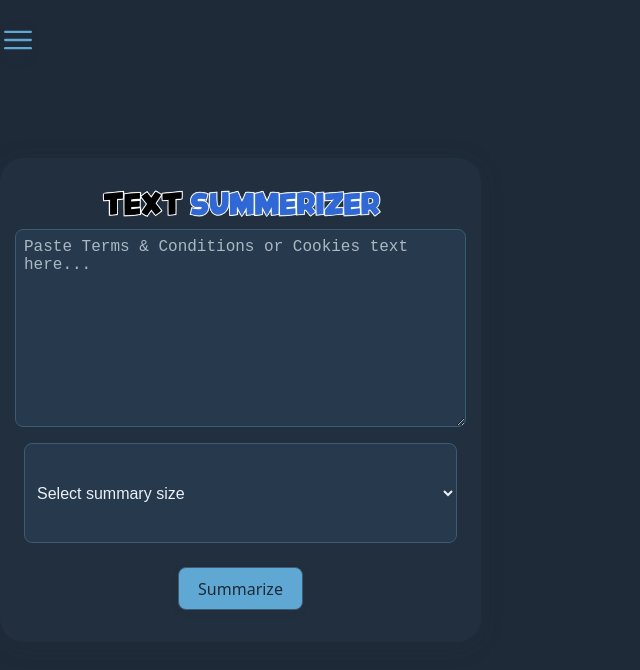
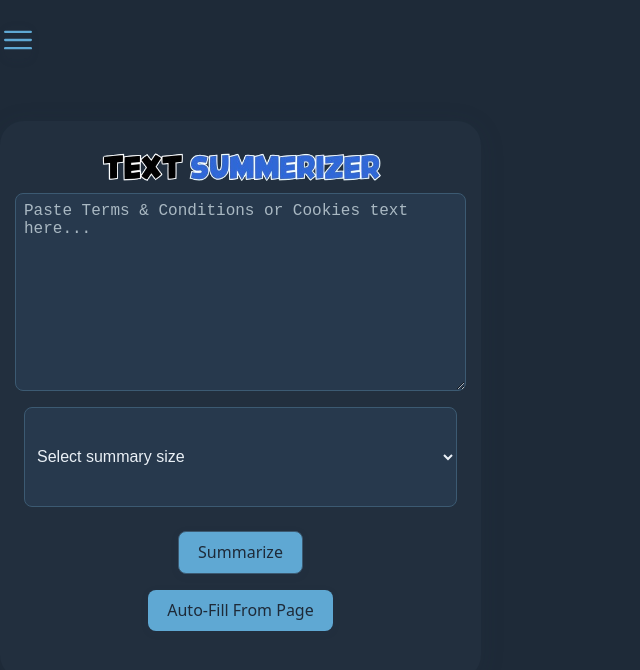
Before and after one commit to rudresh-coder/tcs-summarizer, a React (Vite) app: page / in a window 1280 px wide. Shown: the top 670 px of the page, without its empty margins (0-640 px from the left). Built offline with nearby package versions, Linux system fonts and the light colour scheme.

Commit message:
added button

```diff
--- a/src/Popup.jsx
+++ b/src/Popup.jsx
@@ -58,7 +58,11 @@ const Popup = () => {
                 if (data.summary_text) {
                     summaries.push(data.summary_text);
                 } else if (data.error) {
-                    setSummary("Error: " + data.error);
+                    let msg = data.error;
+                    if (msg.includes("Too many requests")) {
+                        msg += " You have reached the daily summary limit. Please try again tomorrow.";
+                    }
+                    setSummary("Error: " + msg);
                     setScreen("result");
                     return;
                 }
@@ -78,7 +82,14 @@ const Popup = () => {
             }
             setSummary(finalSummary);
         } catch (error) {
-            setSummary("Error summarizing text.");
+            let errorMsg = "Error summarizing text.";
+            if (error.response && error.response.data && error.response.data.error) {
+                errorMsg += " " + error.response.data.error;
+            } else if (error.message) {
+                errorMsg += " " + error.message;
+            }
+            setSummary(errorMsg);
+            setScreen("result");
             console.error(error);
         }
         setScreen("result");
@@ -270,6 +281,33 @@ const Popup = () => {
                             <option value="long">Long</option>
                         </select>
                         <button onClick={handleSummarize}>Summarize</button>
+                        <button
+                            style={{
+                                marginBottom: "1em",
+                                background: "#5FA8D3",
+                                color: "#1E2A38",
+                                border: "none",
+                                borderRadius: 8,
+                                padding: "0.6em 1.2em",
+                                cursor: "pointer"
+                            }}
+                            onClick={async () => {
+                                try {
+                                    const [tab] = await chrome.tabs.query({ active: true, currentWindow: true });
+                                    chrome.tabs.sendMessage(tab.id, { action: "extractTandC" }, (response) => {
+                                        if (response && response.data) {
+                                            setText(response.data);
+                                        } else {
+                                            setText("Could not extract text from this page.");
+                                        }
+                                    });
+                                } catch (err) {
+                                    setText("Error extracting text from page.");
+                                }
+                            }}
+                        >
+                            Auto-Fill From Page
+                        </button>
                     </div>
                 )}
 
--- a/src/index.css
+++ b/src/index.css
@@ -219,9 +219,3 @@ select {
   color: #EAF0F6;
   outline: none;
 }
-
-/* .about-screen .usage-rules p {
-  background: none;
-  padding: 0.2em 0;
-  margin: 0.5em 0;
-} */
```
Also changed, not shown: public/manifest.json, 1 other file (tests, documents, lock files or other folders).
